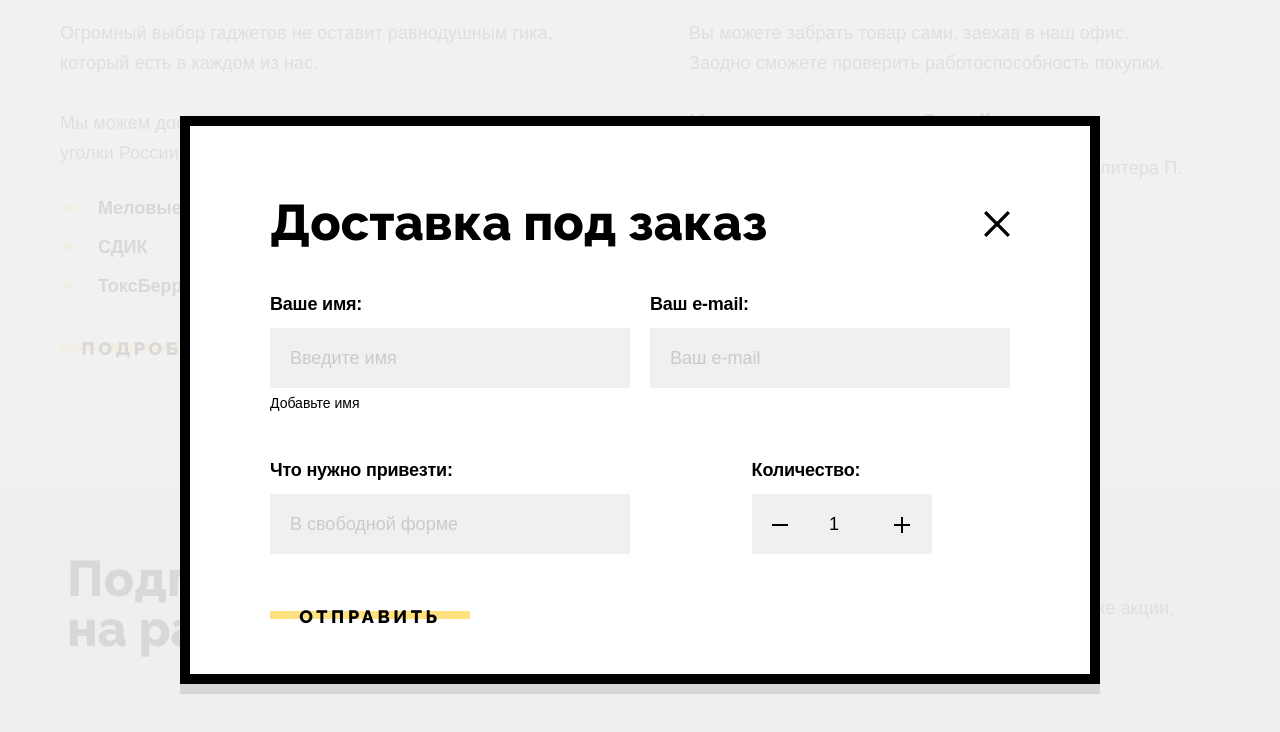
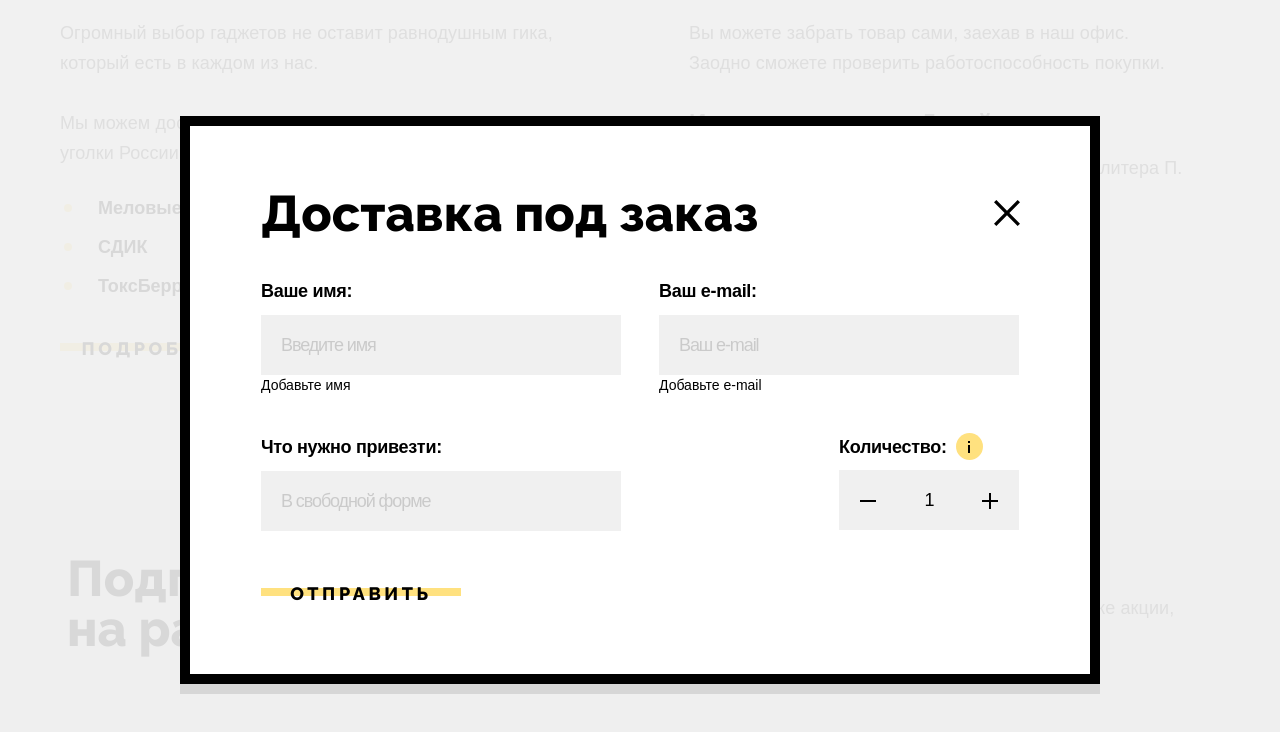
Before and after one commit to baranovdmitriy87/Device, a plain HTML site: page index.html in a window 1280 px wide. Both pictures are taken after a click on the link "НАПИШИТЕ НАМ". Shown: the part 1890-2622 px from the top of the page. Drawn offline with nearby package versions, Linux system fonts and the light colour scheme.

Commit message:
Реализует тултип и вносист некоторые изменения в модальном окне

```diff
--- a/index.html
+++ b/index.html
@@ -781,12 +781,14 @@
           <div class="form-field-wrapper">
             <label class="form-label" for="user-name">Ваше имя:</label>
             <input class="form-field" id="user-name" type="text" name="name" placeholder="Введите имя">
-            <span>Добавьте имя</span>
+            <span class="form-field-subinfo">Добавьте имя</span>
           </div>
 
           <div class="form-field-wrapper">
             <label class="form-label" for="user-email">Ваш e-mail:</label>
             <input class="form-field" id="user-email" type="email" name="email" placeholder="Ваш e-mail">
+            <span class="form-field-subinfo">Добавьте e-mail</span>
+
           </div>
         </div>
 
@@ -795,8 +797,20 @@
             <label class="form-label" for="user-email">Что нужно привезти:</label>
             <input class="form-field" id="user-email" type="email" name="email" placeholder="В свободной форме">
           </div>
+
           <div class="form-field-wrapper form-quentity-wrapper">
-            <label class="form-label" for="user-email">Количество:</label>
+            <label class="form-label form-label-quentity" for="user-email">Количество:
+
+              <!--    Тултип      -->
+              <span class="tooltip">
+                <button class="tooltip-toggle tooltip-icon" type="button" aria-labelledby="tooltip-label-date">
+                </button>
+                <span class="tooltip-text" role="tooltip" id="tooltip-label-date">Постараемся найти, сколько нужно.
+                  Привезём сколько получится по требованиям
+                  к провозу багажа.
+                </span>
+              </span>
+            </label>
             <button class="form-quentity-minus link-animation" type="button"></button>
             <input class="form-field form-quentity-field" type="number" id="auth-form__adults" value="1" name="adults">
             <button class="form-quentity-plus link-animation" type="button"></button>
@@ -810,7 +824,7 @@
     </section>
 
     <!-- overlay -->
-     <div class="overlay"></div>
+    <div class="overlay"></div>
 
     <script src="https://unpkg.com/swiper/swiper-bundle.min.js"></script>
     <script src="js/index.js"></script>
--- a/styles/styles.css
+++ b/styles/styles.css
@@ -89,6 +89,22 @@ a {
 	border: 0;
 	clip: rect(0 0 0 0);
 	overflow: hidden;
+}
+
+/*  Убираем стрелки в input-ах  */
+
+/*  Для браузера Firefox */
+input[type="number"] {
+  -webkit-appearance: textfield;
+  appearance: textfield;
+}
+
+/*   Для других браузеров */
+input[type="number"]::-webkit-inner-spin-button,
+input[type="number"]::-webkit-outer-spin-button {
+  -webkit-appearance: none;
+  appearance: none;
+  margin: 0;
 }
 
 /* ======  buttons  ====== */
@@ -1682,10 +1698,14 @@ button {
 }
 
 /*  ==============  Modal   ============== */
+.modal-container {
+}
+
 .modal {
+  background: #F0F0F0E6;
 	display: block;
 	margin: 0 auto;
-	padding: 72px 80px;
+	padding: 63px 71px;
 	width: 920px;
 	height: 568px;
 	border: 10px solid var(--primary-color-black);
@@ -1718,8 +1738,8 @@ button {
 	cursor: pointer;
 	background: url('../img/icons/modal-close-btn.svg') center no-repeat;
 	position: absolute;
-	top: 85px;
-	right: 80px;
+	top: 74px;
+	right: 70px;
 }
 
 .modal-opened {
@@ -1758,22 +1778,26 @@ button {
 
 }
 
-/* .form-modal {
-  display: flex;
-} */
+
 .form-field-container {
 	display: flex;
-  margin-bottom: 42px;}
+  justify-content: space-between;
+  margin-bottom: 42px;
+}
 
 .form-field-wrapper {
-	span {
+
+  display: flex;
+  flex-direction: column;
+}
+
+.form-field-subinfo {
   color: var(--primary-color-black);
   font-family: "Rubik", sans-serif;
   font-size: 14px;
   font-weight: 400;
   line-height: 20px;
-	}
-
+  display: block;
 }
 
 .form-quentity-wrapper {
@@ -1783,25 +1807,104 @@ position: relative;
 .form-quentity-plus,
 .form-quentity-minus {
   position: absolute;
-  top: 61px;
+  top: 56px;
   background-color: var(--primary-color-black);
   z-index: 50;
   width: 16px;
   height: 16px;
   border: none;
+  cursor: pointer;
 }
 
 .form-quentity-plus {
 background: url('../img/icons/plus.svg') center no-repeat;
-  right: 100px;
+  right: 21px;
 
 }
 
 .form-quentity-minus {
-  left: 20px;
+  left: 21px;
   background: url('../img/icons/minus.svg') center no-repeat;
 
 }
+
+/*  tooltip  */
+.tooltip-toggle:hover {
+  opacity: 0.8;
+}
+
+.tooltip-toggle:active {
+  display: block;
+}
+
+.tooltip-toggle:disabled {
+  pointer-events: none;
+  cursor: default;
+  opacity: 0.3;
+}
+
+/*  tooltip  */
+.tooltip-wrapper {
+  display: flex;
+  margin-left: 7px;
+}
+
+.tooltip {
+  display: flex;
+  align-items: start;
+  margin-top: -4px;
+  position: relative;
+  margin-left: 9px;
+}
+
+.tooltip-icon {
+  width: 27px;
+  height: 27px;
+  border-radius: 50%;
+  background-color: var(--additional-yellow);
+}
+
+.tooltip-toggle {
+  padding: 0;
+  border: none;
+  background-image: url("../img/icons/icon-tooltip.svg");
+  background-position: center;
+  background-repeat: no-repeat;
+}
+
+.tooltip-text {
+  position: absolute;
+  min-width: 224px;
+  top: 40px;
+  left: -150px;
+  background-color: var(--primary-color-black);
+  color: var(--primary-color-white);
+  text-transform: none;
+  padding: 22px 11px 23px 23px;
+  font-family: "Rubik",sans-serif;
+  font-weight: 400;
+  font-size: 16px;
+  line-height: 20px;
+	box-shadow: 0 10px 0 0 rgba(0, 0, 0, 0.1);
+  z-index: 1;
+  display: none;
+}
+
+.tooltip-toggle:hover + .tooltip-text,
+.tooltip-toggle:focus + .tooltip-text {
+  display: block;
+}
+
+.tooltip-text::after {
+  width: 19px;
+  height: 9px;
+  position: absolute;
+  bottom: 100%;
+  left: 119px;
+  content: "";
+  background-image: url("../images/icons/catalog-page-simbols/tooltiparrow.svg");
+}
+
 
 .form-label {
 	color: var(--primary-color-black);
@@ -1809,10 +1912,16 @@ background: url('../img/icons/plus.svg') center no-repeat;
 	font-size: 18px;
 	font-weight: 700;
 	line-height: 20px;
-	letter-spacing: -0.2px;
+	letter-spacing: -0.3px;
 	text-align: left;
-  display: inline-block;
+  display: flex;
+  /* align-items: center; */
   margin-bottom: 14px;
+}
+
+.form-label-quentity {
+  margin-bottom: 10px;
+
 }
 
 .form-field {
@@ -1826,6 +1935,7 @@ background: url('../img/icons/plus.svg') center no-repeat;
 	font-size: 18px;
 	font-weight: 400;
 	line-height: 30px;
+  letter-spacing: -1.1px;
 	outline: none;
 	transition: var(--animation-hover);
 
```
Also changed, not shown: img/icons/icon-tooltip.svg (added). Lines whose indentation alone changed are shown as unchanged.
